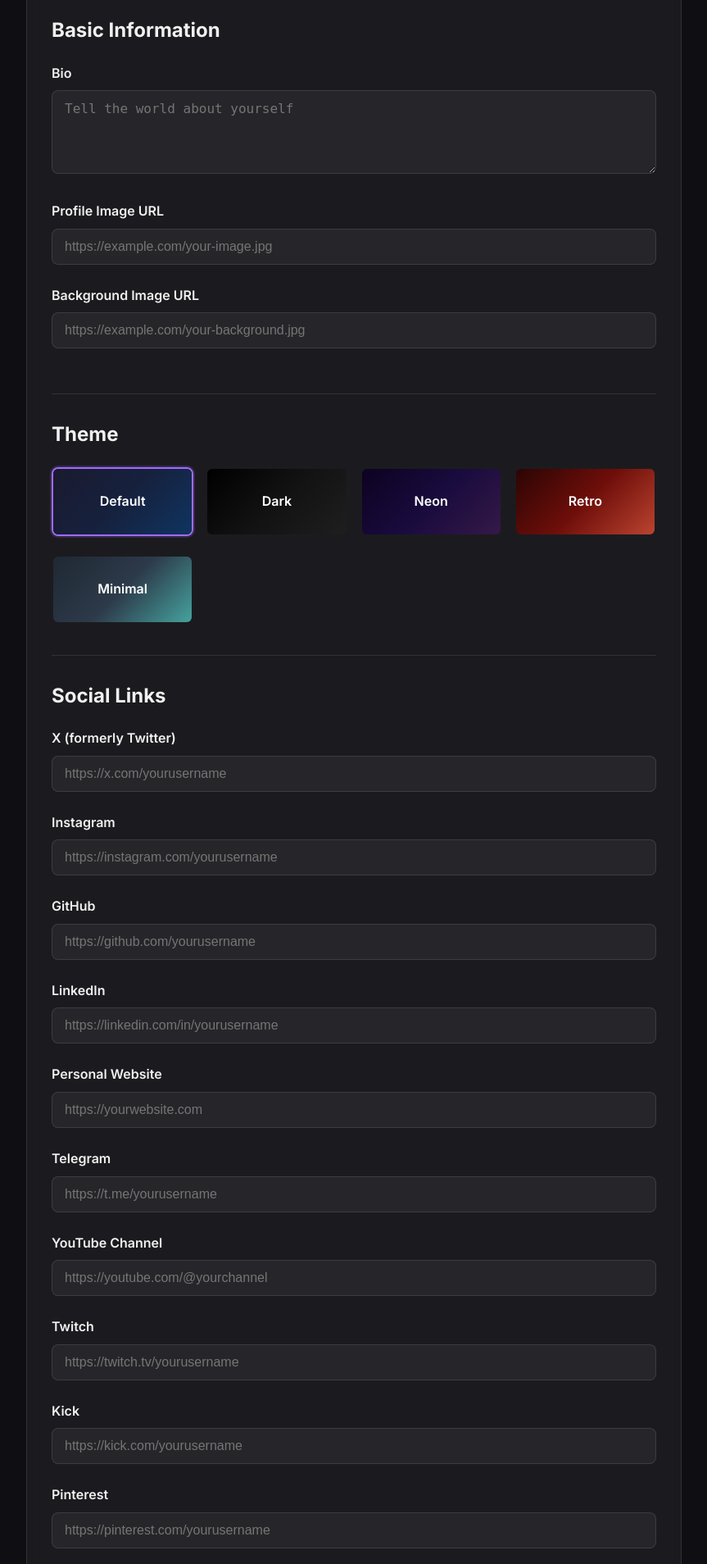
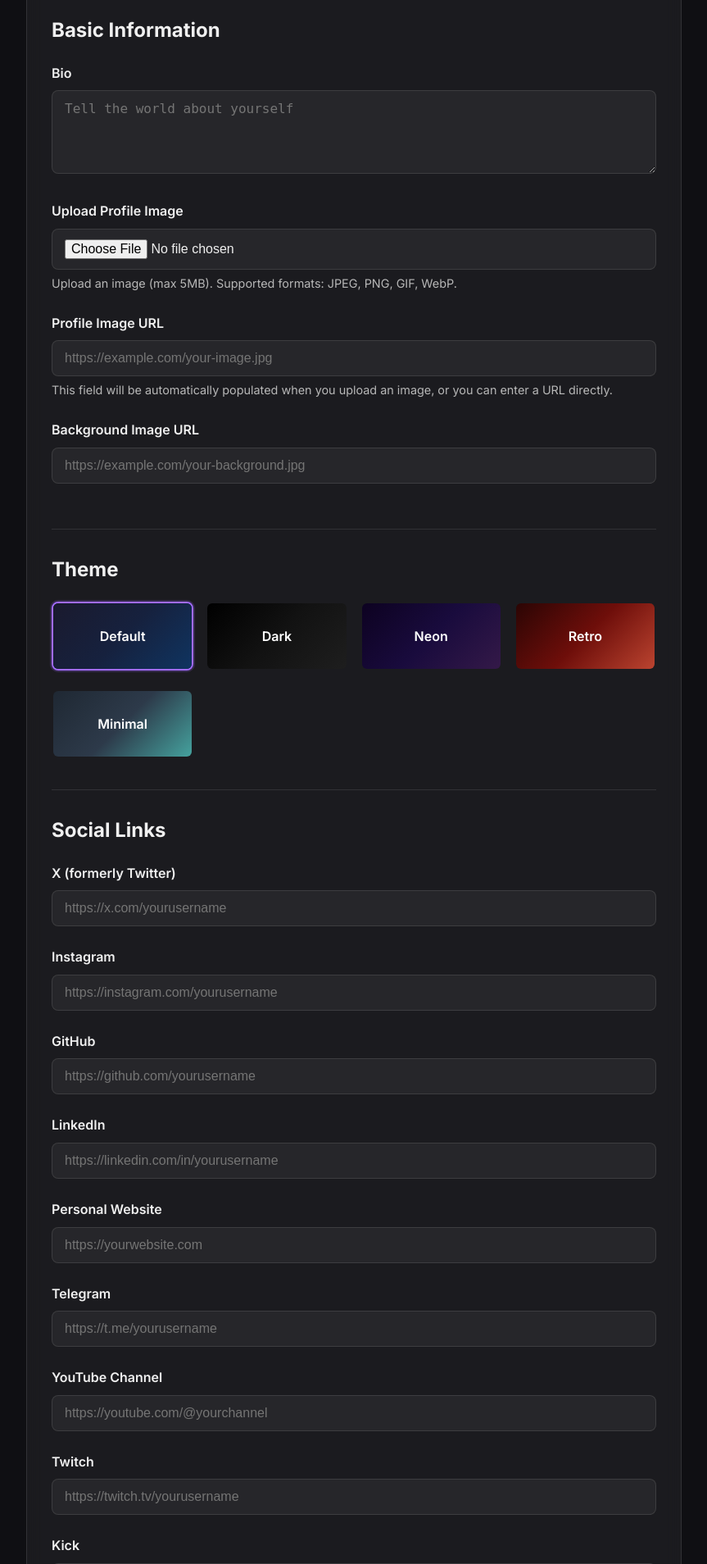
Before and after one commit to vibe-base/vibezin, a Django app: page /profile/edit/ in a window 1280 px wide. Shown: the part 1394-3302 px from the top of the page at 82% size, without its empty margins (208-1071 px from the left). Run offline with Django 5.2, Linux system fonts and the light colour scheme; the visitor is signed in with stand-in values (Sample User, id 1).

Commit message:
Update Django Settings: Add Pinata API configuration to settings.py Configure media settings for temporary file uploads Create IPFS Utility Functions: Create a new file vibezin/utils.py with functions to interact with Pinata API Implement image size validation and upload functionality Update the Profile Form: Modify ProfileForm in forms.py to accept file uploads Add validation for file size and type Update the Edit Profile View: Modify the view to handle file uploads and IPFS integration Add error handling for upload failures Update the Edit Profile Template: Add file upload input with preview functionality Add JavaScript for client-side validation and preview Add JavaScript for Image Preview and Validation: Create a script to show image preview before upload Add client-side validation for image size

```diff
--- a/vibezin/forms.py
+++ b/vibezin/forms.py
@@ -1,6 +1,8 @@
 from django import forms
 from django.contrib.auth.models import User
+from django.conf import settings
 from .models import Vibe, UserProfile
+from .utils import validate_image
 
 class VibeForm(forms.ModelForm):
     class Meta:
@@ -21,6 +23,13 @@ class ProfileForm(forms.ModelForm):
     business_name = forms.CharField(required=False, widget=forms.TextInput(attrs={
         'class': 'form-control',
         'placeholder': 'Your Business Name'
+    }))
+
+    # File upload fields
+    profile_image_file = forms.ImageField(required=False, widget=forms.FileInput(attrs={
+        'class': 'form-control',
+        'accept': 'image/*',
+        'data-max-size': settings.MAX_PROFILE_IMAGE_SIZE
     }))
 
     # Contact information fields
@@ -203,7 +212,19 @@ class ProfileForm(forms.ModelForm):
             self.fields['custom_css'].initial = self.instance.custom_css
             self.fields['custom_html'].initial = self.instance.custom_html
 
-    def save(self, commit=True):
+    def clean(self):
+        cleaned_data = super().clean()
+        profile_image_file = cleaned_data.get('profile_image_file')
+
+        # Validate the image file if one was uploaded
+        if profile_image_file:
+            is_valid, error_message = validate_image(profile_image_file)
+            if not is_valid:
+                self.add_error('profile_image_file', error_message)
+
+        return cleaned_data
+
+    def save(self, commit=True, request=None):
         profile = super().save(commit=False)
 
         # Save social links
@@ -231,6 +252,10 @@ class ProfileForm(forms.ModelForm):
         # Save custom fields for staff users
         profile.custom_css = self.cleaned_data.get('custom_css', '')
         profile.custom_html = self.cleaned_data.get('custom_html', '')
+
+        # Handle profile image upload if provided
+        # Note: The actual upload to IPFS will be handled in the view
+        # to avoid circular imports and to better handle request context
 
         if commit:
             profile.save()
--- a/vibezin/templates/vibezin/edit_profile.html
+++ b/vibezin/templates/vibezin/edit_profile.html
@@ -228,7 +228,7 @@
         <p class="form-subtitle">Customize your profile and express your digital identity</p>
     </div>
 
-    <form method="post" class="profile-form">
+    <form method="post" class="profile-form" enctype="multipart/form-data">
         {% csrf_token %}
 
         <div class="form-section">
@@ -337,8 +337,33 @@
             </div>
 
             <div class="form-group">
+                <label for="{{ profile_form.profile_image_file.id_for_label }}">Upload Profile Image</label>
+                <div class="image-upload-container">
+                    <div class="image-preview-container" style="margin-bottom: 15px; display: {% if profile.profile_image %}flex{% else %}none{% endif %};">
+                        <img id="profile-image-preview" src="{{ profile.profile_image }}" alt="Profile Image Preview"
+                             style="max-width: 150px; max-height: 150px; border-radius: 8px; object-fit: cover;">
+                        <button type="button" id="remove-preview" class="remove-preview-btn" style="margin-left: 10px; background: rgba(255, 107, 107, 0.2); border: none; color: #ff6b6b; padding: 5px 10px; border-radius: 4px; cursor: pointer;">
+                            Remove
+                        </button>
+                    </div>
+                    {{ profile_form.profile_image_file }}
+                    <div style="color: var(--muted-text); margin-top: 5px; font-size: 0.9rem;">
+                        Upload an image (max 5MB). Supported formats: JPEG, PNG, GIF, WebP.
+                    </div>
+                    {% if profile_form.profile_image_file.errors %}
+                        <div style="color: #ff6b6b; margin-top: 5px; font-size: 0.9rem;">
+                            {{ profile_form.profile_image_file.errors }}
+                        </div>
+                    {% endif %}
+                </div>
+            </div>
+
+            <div class="form-group">
                 <label for="{{ profile_form.profile_image.id_for_label }}">Profile Image URL</label>
                 {{ profile_form.profile_image }}
+                <div style="color: var(--muted-text); margin-top: 5px; font-size: 0.9rem;">
+                    This field will be automatically populated when you upload an image, or you can enter a URL directly.
+                </div>
                 {% if profile_form.profile_image.errors %}
                     <div style="color: #ff6b6b; margin-top: 5px; font-size: 0.9rem;">
                         {{ profile_form.profile_image.errors }}
@@ -734,6 +759,51 @@
                 businessNameField.style.display = 'none';
             }
         }
+
+        // Profile image upload and preview
+        const profileImageInput = document.getElementById('{{ profile_form.profile_image_file.id_for_label }}');
+        const profileImagePreview = document.getElementById('profile-image-preview');
+        const previewContainer = document.querySelector('.image-preview-container');
+        const removePreviewBtn = document.getElementById('remove-preview');
+        const profileImageUrlInput = document.getElementById('{{ profile_form.profile_image.id_for_label }}');
+
+        // Show preview when file is selected
+        profileImageInput.addEventListener('change', function() {
+            const file = this.files[0];
+            if (file) {
+                // Validate file size
+                const maxSize = parseInt(this.getAttribute('data-max-size'));
+                if (file.size > maxSize) {
+                    const maxSizeMB = maxSize / (1024 * 1024);
+                    alert(`File size exceeds the maximum allowed size of ${maxSizeMB}MB`);
+                    this.value = '';
+                    return;
+                }
+
+                // Validate file type
+                const validTypes = ['image/jpeg', 'image/png', 'image/gif', 'image/webp'];
+                if (!validTypes.includes(file.type)) {
+                    alert('Invalid file type. Please upload a JPEG, PNG, GIF, or WebP image.');
+                    this.value = '';
+                    return;
+                }
+
+                // Show preview
+                const reader = new FileReader();
+                reader.onload = function(e) {
+                    profileImagePreview.src = e.target.result;
+                    previewContainer.style.display = 'flex';
+                };
+                reader.readAsDataURL(file);
+            }
+        });
+
+        // Remove preview when remove button is clicked
+        removePreviewBtn.addEventListener('click', function() {
+            profileImageInput.value = '';
+            previewContainer.style.display = 'none';
+            profileImagePreview.src = '';
+        });
     });
 </script>
 {% endblock %}
--- a/vibezin/views.py
+++ b/vibezin/views.py
@@ -4,8 +4,10 @@ from django.urls import reverse
 from django.contrib.auth.decorators import login_required
 from django.contrib.auth.models import User
 from django.contrib import messages
+from django.conf import settings
 from .models import Vibe, UserProfile
 from .forms import VibeForm, UsernameForm, ProfileForm
+from .utils import validate_image, optimize_image, upload_to_ipfs
 
 # Create your views here.
 def index(request):
@@ -124,8 +126,28 @@ def edit_profile(request):
 
         # Handle profile form submission (including social links and custom code)
         else:
-            profile_form = ProfileForm(request.POST, instance=profile)
+            profile_form = ProfileForm(request.POST, request.FILES, instance=profile)
             if profile_form.is_valid():
+                # Handle profile image upload to IPFS if provided
+                profile_image_file = request.FILES.get('profile_image_file')
+                if profile_image_file:
+                    # Validate image
+                    is_valid, error_message = validate_image(profile_image_file)
+                    if not is_valid:
+                        messages.error(request, error_message)
+                    else:
+                        # Optimize the image
+                        optimized_image = optimize_image(profile_image_file)
+
+                        # Upload to IPFS
+                        success, result = upload_to_ipfs(optimized_image)
+                        if success:
+                            # Set the profile image URL to the IPFS URL
+                            profile.profile_image = result
+                            messages.success(request, "Profile image uploaded to IPFS successfully!")
+                        else:
+                            messages.error(request, f"Failed to upload image to IPFS: {result}")
+
                 # Save the form which will handle all fields including social links and custom code
                 profile_form.save()
 
--- a/vibezin_project/urls.py
+++ b/vibezin_project/urls.py
@@ -16,9 +16,15 @@ Including another URLconf
 """
 from django.contrib import admin
 from django.urls import path, include
+from django.conf import settings
+from django.conf.urls.static import static
 
 urlpatterns = [
     path('admin/', admin.site.urls),
     path('accounts/', include('allauth.urls')),  # django-allauth URLs
     path('', include('vibezin.urls')),
 ]
+
+# Serve media files in development
+if settings.DEBUG:
+    urlpatterns += static(settings.MEDIA_URL, document_root=settings.MEDIA_ROOT)
```
Also changed, not shown: vibezin/utils.py (added, +109 -0 lines), vibezin_project/settings.py (+13 -0 lines).
